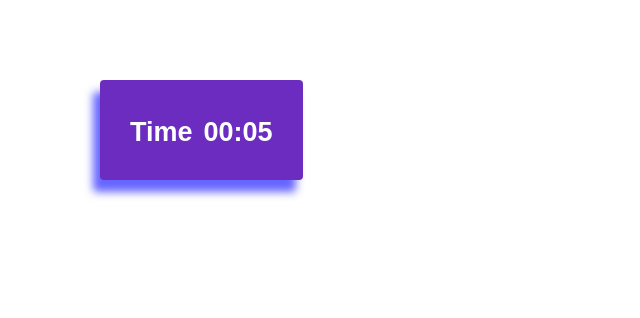
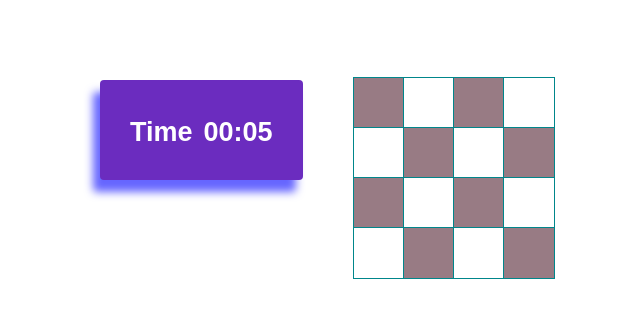
Before and after one commit to DianRH/javascript, a plain HTML site: page index.html in a window 1280 px wide. Shown: the whole page, without its empty margins (28-668 px from the left). Drawn offline with Linux system fonts and the light colour scheme; files that its build step writes are made by us from their sources; files whose address does not match are found by name.

Commit message:
board css,style and created board_manager.js

```diff
--- a/index.html
+++ b/index.html
@@ -10,13 +10,47 @@
 </head>
 
 <body>
+  <!--cronometer-->
   <div class="box">
     <p class="time">Time</p>
     <p id="time"><span id="minutes">00</span>:<span id="seconds">00</span>
     </p>
   </div>
 
+  <!--board 4x4-->
+
+  <div class="board">
+    <div class="row">
+      <div class="cellB" id="1-1" onclick=""></div>
+      <div class="cellW" id="1-2" onclick=""></div>
+      <div class="cellB" id="1-3" onclick=""></div>
+      <div class="cellW" id="1-4" onclick=""></div>
+    </div>
+
+    <div class="row">
+      <div class="cellW" id="2-1" onclick=""></div>
+      <div class="cellB" id="2-1" onclick=""></div>
+      <div class="cellW" id="2-1" onclick=""></div>
+      <div class="cellB" id="2-1" onclick=""></div>
+    </div>
+
+    <div class="row">
+      <div class="cellB" id="3-1" onclick=""></div>
+      <div class="cellW" id="3-2" onclick=""></div>
+      <div class="cellB" id="3-3" onclick=""></div>
+      <div class="cellW" id="3-4" onclick=""></div>
+    </div>
+
+    <div class="row">
+      <div class="cellW" id="4-1" onclick=""></div>
+      <div class="cellB" id="4-2" onclick=""></div>
+      <div class="cellW" id="4-3" onclick=""></div>
+      <div class="cellB" id="4-4" onclick=""></div>
+    </div>
+  </div>
+
   <script src="../javascript-beginners/js/time_manager.js"></script>
+  <script src="../javascript-beginners/js/board_manager.js"></script>
   <script src="../javascript-beginners/js/autoplay.js"></script>
 
 </body>
--- a/js/autoplay.js
+++ b/js/autoplay.js
@@ -3,9 +3,14 @@ var Total_secs;
 var Total_mins;
 var cronometer;
 
+var board = new Array(4);//4 casillas
+
 function autoplay(){
 
-  ResetTime();
-  StartTime();
+  for (i = 0; i <4; i++) board[i] = new Array(4); //matriz para el tablero
+
+  ResetTime();//función de resetear el cronometro
+  StartTime();//función de empezar tiempo del cronometro
 }
+
 autoplay();
--- a/style.css
+++ b/style.css
@@ -1,3 +1,4 @@
+/*cronometer*/
 .box{
   background-color: #6b2cbf;
   height:100px;
@@ -20,3 +21,30 @@ p{
  p.time{
    margin-right:7px;
  }
+/*board*/
+.board{
+  position:absolute;
+  left:30%;
+  top:10%;
+}
+.cellB, .cellW {
+  width:50px;
+  height:50px;
+  border: solid 1px #00868b;
+  display:inline-block;
+  padding: 0px;
+  position:relative; /*se va a posicionar a traves del elemento padre*/
+  margin: -3px; /*junta las celdas(sin espacios)*/
+}
+.cellB{
+background-color:#987b84;
+}
+.cellW{
+  background-color:#ffffff;
+}
+.cellB:hover{
+  box-shadow: inset 0 0 30px  #00868b;
+}
+.cellW:hover{
+  box-shadow: inset 0 0 20px  #00868b;
+}
```
Also changed, not shown: js/board_manager.js (added, +8 -0 lines).
